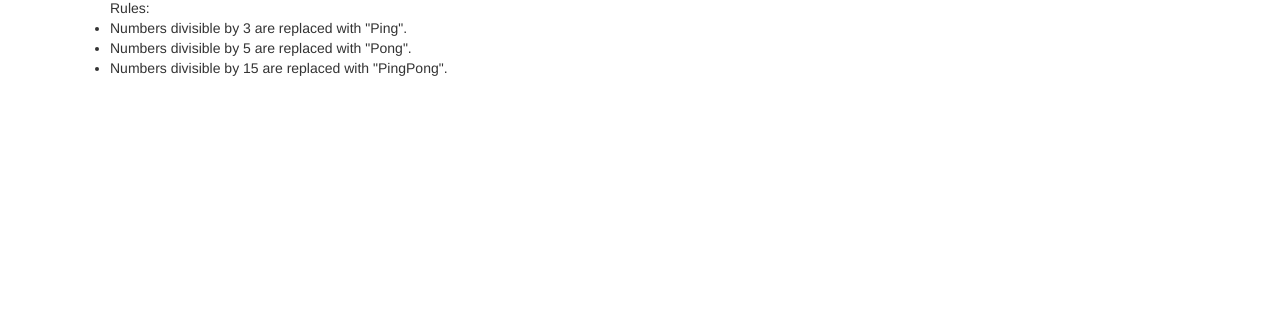
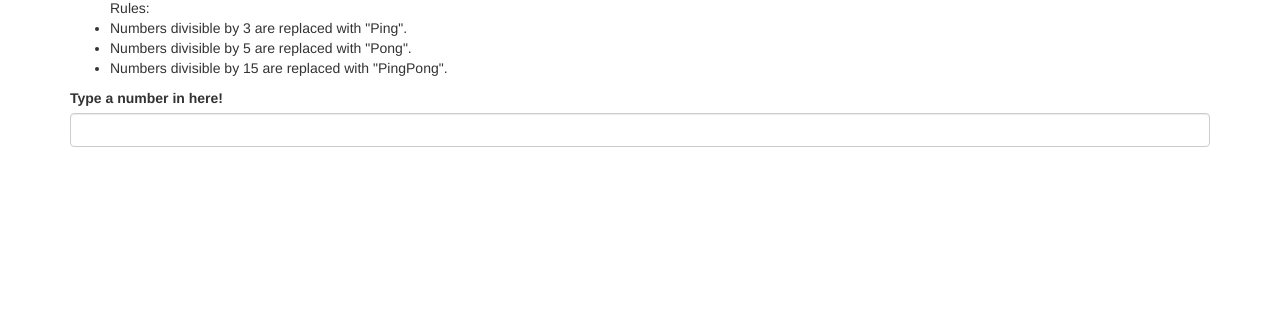
Before and after one commit to Rilsta/PingPong, a plain HTML site: page Index.html in a window 1280 px wide. Shown: the part 487-800 px from the top of the page. Drawn offline with Linux system fonts and the light colour scheme.

Commit message:
Add a form for user number input to index.html

```diff
--- a/Index.html
+++ b/Index.html
@@ -35,6 +35,12 @@
             <li>Numbers divisible by 15 are replaced with "PingPong".</li>
           </ul>
 
+        <form>
+          <label for="numberInput">Type a number in here!</label>
+          <input id="pingPongNumber" type="text" class="form-control">
+
+        </form>
+
       </div>
     </div>
   </body>
```
